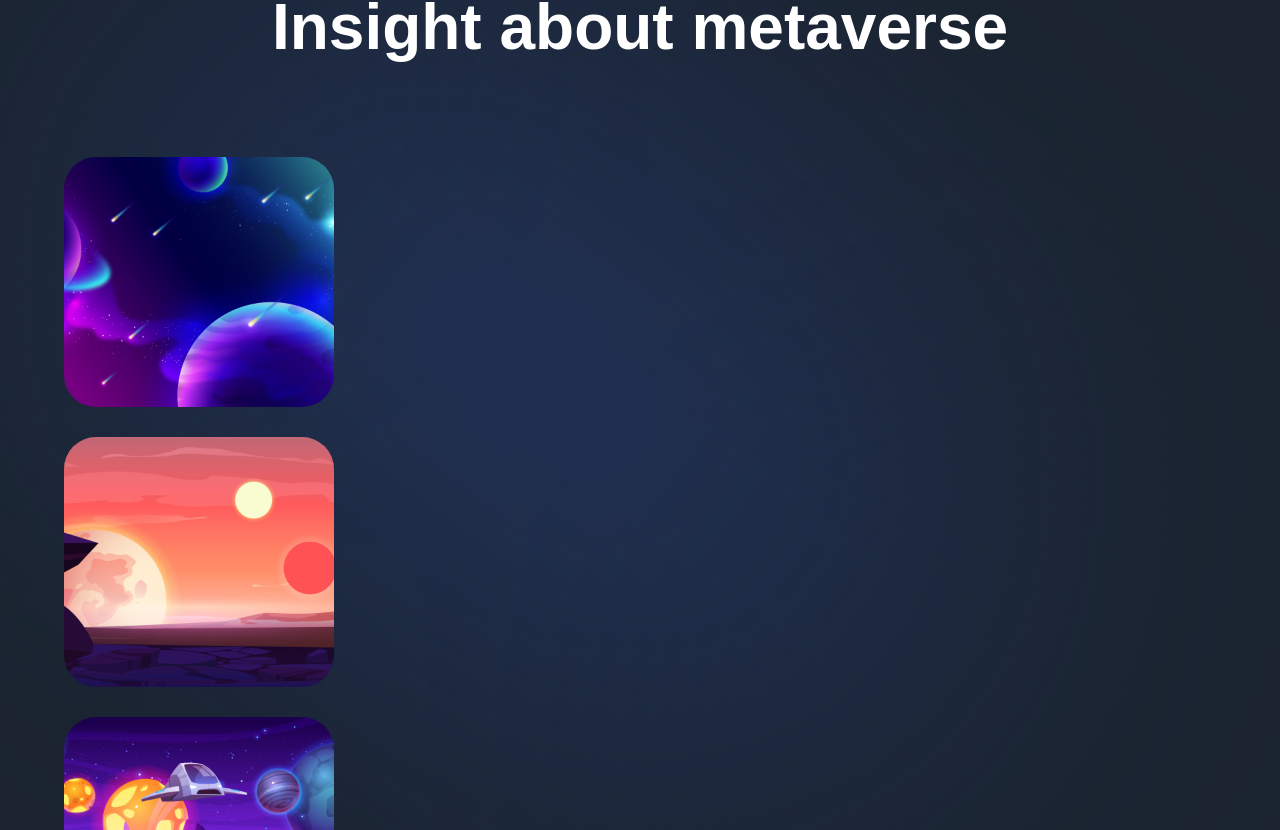
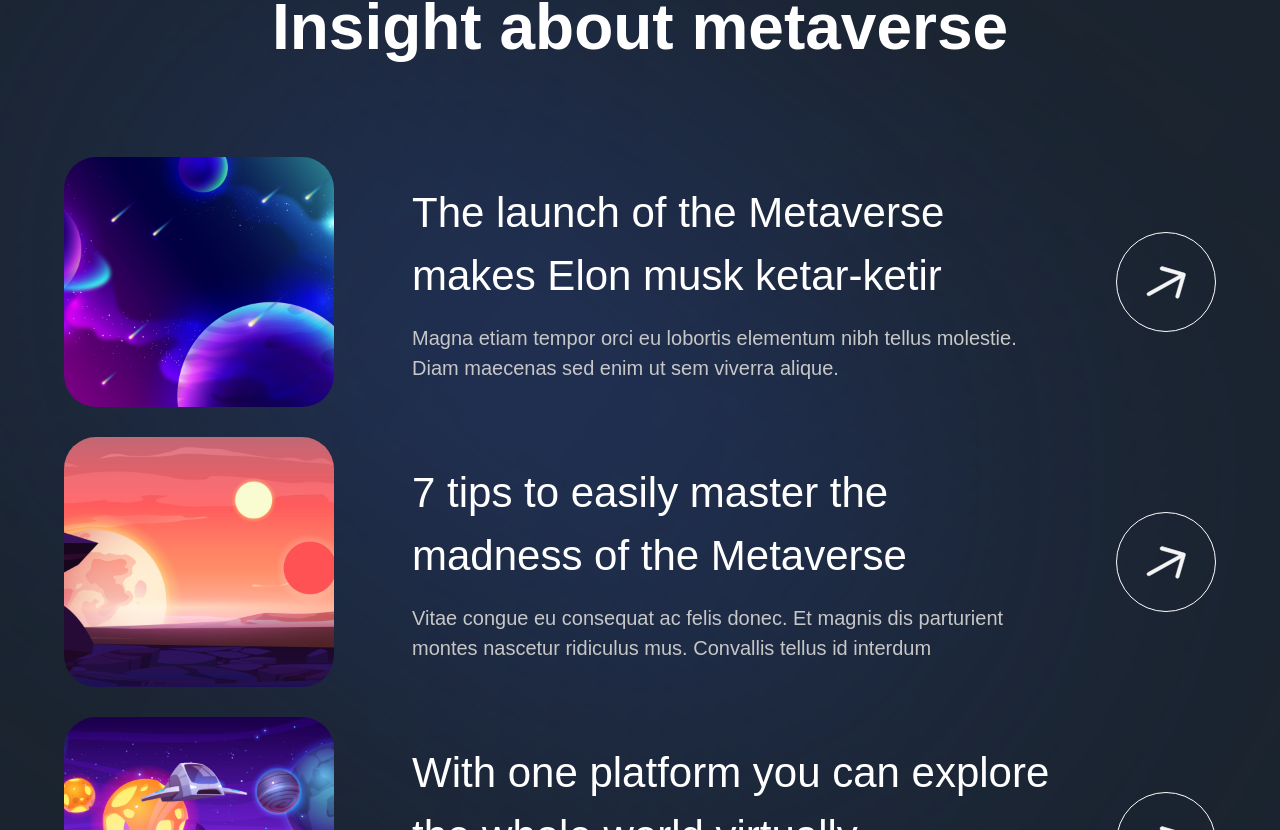
Before and after one commit to luisherr/Next-Website, a Next.js app: page / in a window 1280 px wide. Shown: the part 5310-6140 px from the top of the page. Built offline with nearby package versions, Linux system fonts and the light colour scheme; a web font is replaced by a local one.

Commit message:
insight card finalizada

```diff
--- a/components/InsightCard.jsx
+++ b/components/InsightCard.jsx
@@ -13,6 +13,19 @@
       alt="planet-01"
       className="md:w-[270px] w-full h-[250px] rounded-[32px] object-cover"
     />
+    <div className="w-full flex justify-between items-center">
+      <div className="flex-1 md:ml-[62px] flex flex-col max-w-[650px]">
+        <h4 className="font-normal lg:text-[42px] text-[26px] text-white">{title}</h4>
+        <p className="mt-[16px] font-normal lg:text-[20px] text-[14px] text-secondary-white">{subtitle}</p>
+      </div>
+      <div className="lg:flex hidden items-center justify-center w-[100px] h-[100px] rounded-full bg-transparent border-[1px] border-white">
+        <img
+          src="/arrow.svg"
+          alt="arrow"
+          className="w-[40%] h-[40%]"
+        />
+      </div>
+    </div>
   </motion.div>
 );
 
```
